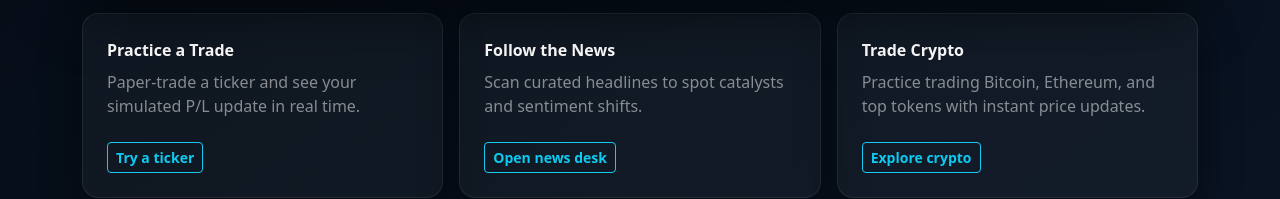
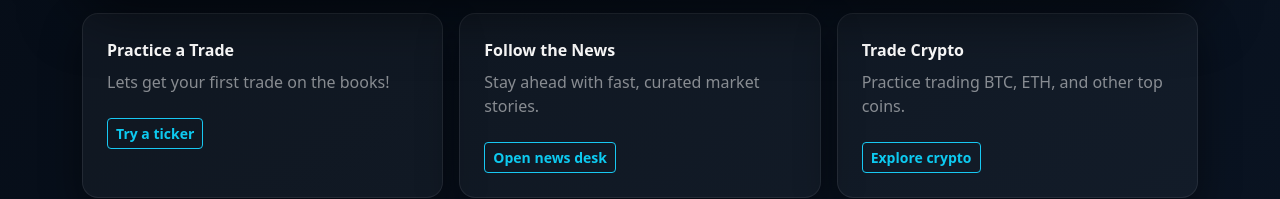
Before and after one commit to CS571-F25/p115, a React (Vite) app: page /#/ in a window 1280 px wide. Shown: the part 555-754 px from the top of the page. Built offline with nearby package versions, Linux system fonts and the light colour scheme; no server answers.

Commit message:
updated home page text

```diff
--- a/src/pages/Home.jsx
+++ b/src/pages/Home.jsx
@@ -6,19 +6,19 @@
 const skillCards = [
   {
     title: 'Practice a Trade',
-    body: 'Paper-trade a ticker and see your simulated P/L update in real time.',
+    body: 'Lets get your first trade on the books!',
     cta: 'Try a ticker',
     href: '/stock/AAPL'
   },
   {
     title: 'Follow the News',
-    body: 'Scan curated headlines to spot catalysts and sentiment shifts.',
+    body: 'Stay ahead with fast, curated market stories.',
     cta: 'Open news desk',
     href: '/news'
   },
   {
     title: 'Trade Crypto',
-    body: 'Practice trading Bitcoin, Ethereum, and top tokens with instant price updates.',
+    body: 'Practice trading BTC, ETH, and other top coins.',
     cta: 'Explore crypto',
     href: '/crypto'
   }
```
